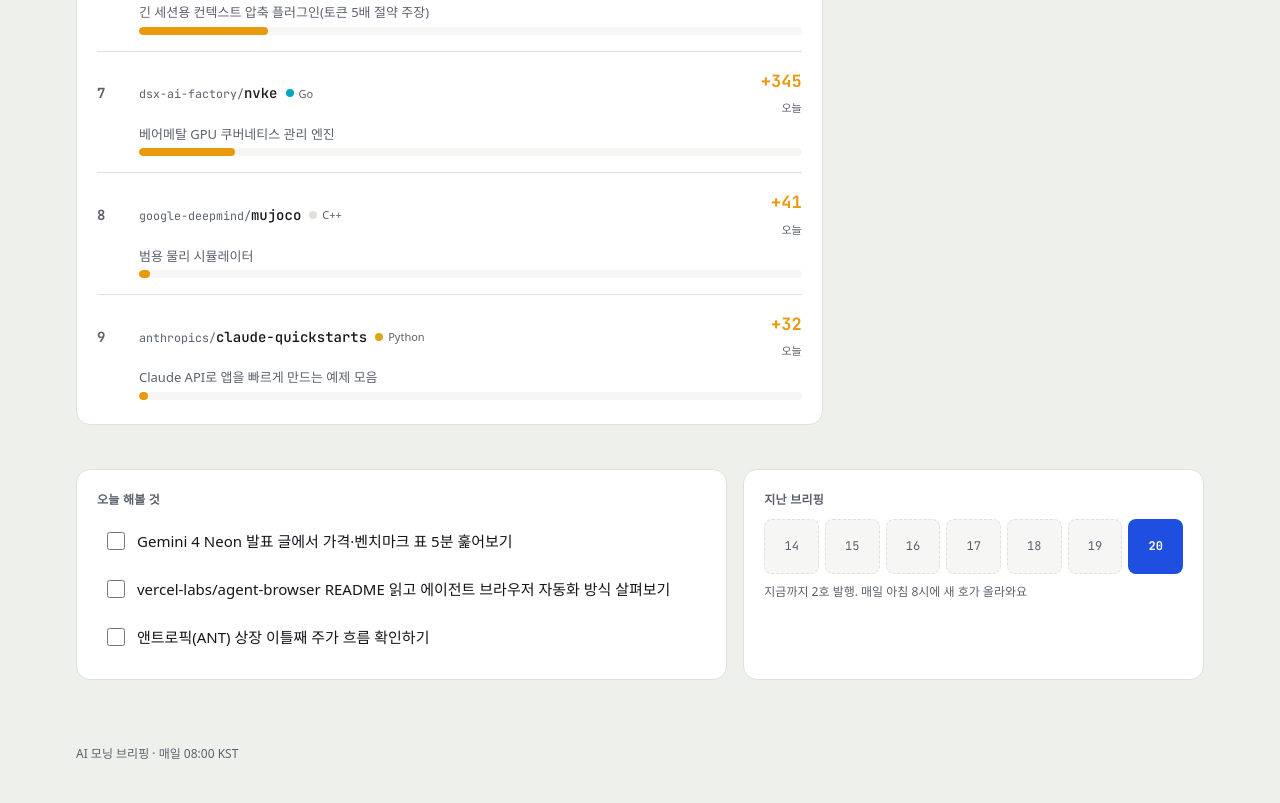
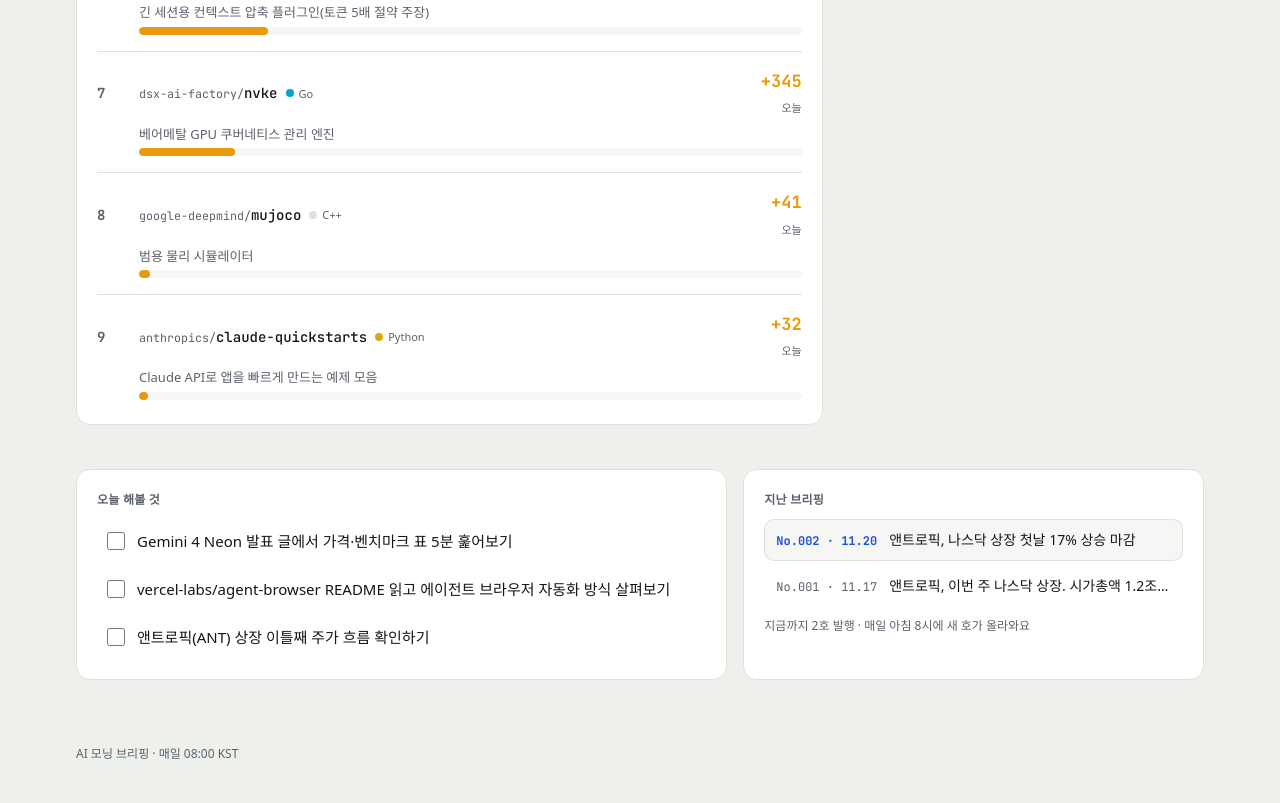
Before and after one commit to choi227/ai-briefing, a plain HTML site: page public/index.html in a window 1280 px wide. Shown: the part 2259-3062 px from the top of the page. Drawn offline with Linux system fonts and the light colour scheme; a web font is replaced by a local one.

Commit message:
지난 브리핑을 발행된 호 목록으로 변경
Co-Authored-By: Claude Opus 5.5 <noreply@anthropic.com>

```diff
--- a/public/app.js
+++ b/public/app.js
@@ -35,7 +35,7 @@
       '</aside></div></section>';
     html+='<section id="todo" class="grid"><div class="card todo"><div class="label">오늘 해볼 것</div><ul>'+
       d.todo.map(function(x,i){return '<li><label><input type="checkbox" id="t'+i+'"><span>'+esc(x)+'</span></label></li>'}).join('')+
-      '</ul></div><div class="card archive"><div class="label">지난 브리핑</div><div class="days" id="days"></div><div class="note" id="archNote"></div></div></section>';
+      '</ul></div><div class="card archive"><div class="label">지난 브리핑</div><ol class="issues" id="issueList"></ol><div class="note" id="archNote"></div></div></section>';
     app.innerHTML=html;
 
     // 필터
@@ -78,16 +78,22 @@
       cb.addEventListener('change',function(){try{localStorage.setItem(key,cb.checked?'1':'0')}catch(e){}});
     });
 
-    // 지난 브리핑: 최근 7일
-    var days=document.getElementById('days'),base=new Date(d.date+'T00:00:00'),out='';
-    for(var i=6;i>=0;i--){
-      var x=new Date(base);x.setDate(base.getDate()-i);
-      var iso=x.getFullYear()+'-'+String(x.getMonth()+1).padStart(2,'0')+'-'+String(x.getDate()).padStart(2,'0');
-      var has=issues.indexOf(iso)>=0;
-      out+=has?'<a class="day'+(iso===d.date?' now':'')+'" href="#'+iso+'" style="text-decoration:none">'+x.getDate()+'</a>':'<div class="day">'+x.getDate()+'</div>';
-    }
-    days.innerHTML=out;
-    document.getElementById('archNote').textContent='지금까지 '+issues.length+'호 발행. 매일 아침 8시에 새 호가 올라와요';
+    // 지난 브리핑: 발행된 호 목록 (최신순, 최근 10개)
+    var list=document.getElementById('issueList'),recent=issues.slice(-10).reverse();
+    list.innerHTML=recent.map(function(iso){
+      var on=iso===d.date;
+      return '<li><a class="issue'+(on?' now':'')+'" href="#'+iso+'"'+(on?' aria-current="page"':'')+'><span class="no">'+fmtDate(iso).slice(5)+'</span><span class="tt" data-date="'+iso+'">'+(on?esc(h.title):'')+'</span></a></li>';
+    }).join('');
+    recent.forEach(function(iso){
+      if(iso===d.date)return;
+      getIssue(iso).then(function(x){
+        var el=list.querySelector('.tt[data-date="'+iso+'"]');if(!el)return;
+        el.textContent=x.headline.title;
+        el.previousSibling.textContent='No.'+String(x.issue).padStart(3,'0')+' · '+fmtDate(iso).slice(5);
+      }).catch(function(){});
+    });
+    list.querySelector('.now .no').textContent='No.'+String(d.issue).padStart(3,'0')+' · '+fmtDate(d.date).slice(5);
+    document.getElementById('archNote').textContent='지금까지 '+issues.length+'호 발행 · 매일 아침 8시에 새 호가 올라와요';
 
     // 헤더
     var idx=issues.indexOf(d.date);
@@ -141,10 +147,14 @@
     });
   }
 
+  var cache={};
+  function getIssue(date){
+    if(!cache[date])cache[date]=fetch('data/'+date+'.json',{cache:'no-cache'}).then(function(r){if(!r.ok)throw new Error(r.status);return r.json()});
+    return cache[date];
+  }
   function load(date){
     if(date===cur)return;
-    fetch('data/'+date+'.json',{cache:'no-cache'}).then(function(r){if(!r.ok)throw new Error(r.status);return r.json()})
-      .then(function(d){cur=date;render(d);scrollTo(0,0)})
+    getIssue(date).then(function(d){cur=date;render(d);scrollTo(0,0)})
       .catch(function(){app.innerHTML='<p class="loading">'+esc(date)+' 브리핑을 찾지 못했어요. 최신 호로 돌아가려면 <a href="./">여기</a>를 눌러 주세요</p>'});
   }
   function route(){
--- a/public/index.html
+++ b/public/index.html
@@ -145,9 +145,13 @@ main{display:grid;gap:44px;padding-block:28px 64px}
 .todo label:hover{background:var(--surface-2)}
 .todo input{width:18px;height:18px;margin:3px 0 0;accent-color:var(--accent);flex:0 0 auto}
 .todo input:checked + span{text-decoration:line-through;color:var(--muted)}
-.days{display:grid;grid-template-columns:repeat(7,minmax(0,1fr));gap:6px;margin-top:4px}
-.day{aspect-ratio:1;border-radius:8px;background:var(--surface-2);border:1px dashed var(--line);display:grid;place-items:center;font-family:var(--f-mono);font-size:12px;color:var(--muted)}
-.day.now{background:var(--accent);border:0;color:#fff;font-weight:700}
+.issues{list-style:none;margin:0 0 8px;padding:0;display:grid;gap:4px}
+.issue{display:grid;grid-template-columns:auto minmax(0,1fr);gap:12px;align-items:baseline;padding:10px 12px;border-radius:10px;text-decoration:none;color:var(--ink);transition:background .2s}
+.issue:hover{background:var(--surface-2)}
+.issue .no{font-family:var(--f-mono);font-size:12px;color:var(--muted);white-space:nowrap}
+.issue .tt{font-size:14px;overflow:hidden;text-overflow:ellipsis;white-space:nowrap}
+.issue.now{background:var(--surface-2);box-shadow:inset 0 0 0 1px var(--line)}
+.issue.now .no{color:var(--accent);font-weight:700}
 footer{color:var(--muted);font-size:12px;padding-block:0 40px}
 
 /* 등장 효과: 화면 아래 요소에만 적용 */
```
